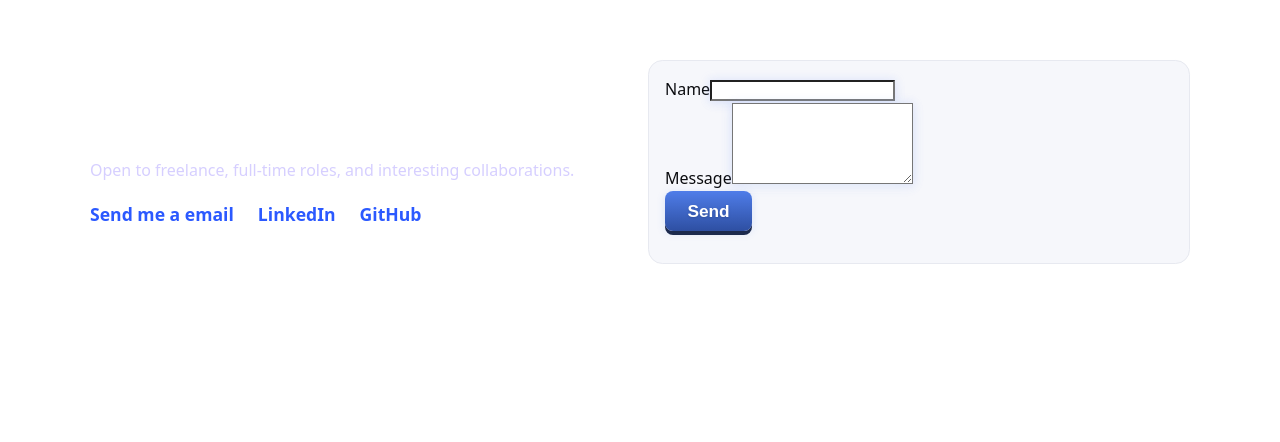
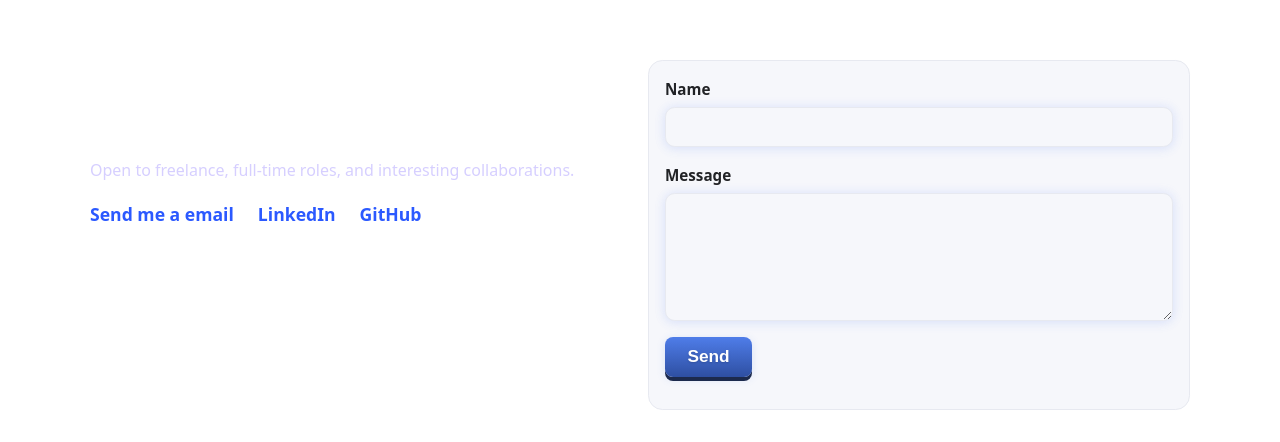
Before and after one commit to MajerAsh/AMajerWebsite, a React (Vite) app: page / in a window 1280 px wide. Shown: the part 9676-10118 px from the top of the page. Before the commit the page ends 9972 px from the top, so only its background shows below. Built offline with nearby package versions, Linux system fonts and the light colour scheme.

Commit message:
contact input form

```diff
--- a/src/Contact.css
+++ b/src/Contact.css
@@ -51,3 +51,42 @@ button.btn:hover {
   box-shadow: 0 6px 0 #1c2a4d, 0 6px 24px 0 rgba(79, 125, 233, 0.22);
   outline: none;
 }
+
+/* Contact form layout improvements: labels stack above fields, add spacing
+   between fields, make inputs full-width and consistently padded. */
+.form .field {
+  display: flex;
+  flex-direction: column;
+  gap: 0.375rem;
+  margin-bottom: 1rem;
+}
+.form .field label {
+  font-size: 0.95rem;
+  font-weight: 600;
+  color: var(--fg);
+  opacity: 0.9;
+}
+.form .field input,
+.form .field textarea {
+  width: 100%;
+  padding: 0.6rem 0.75rem;
+  border-radius: 0.6rem;
+  border: 1px solid var(--border);
+  background: var(--card);
+  color: var(--fg);
+  font-size: 1rem;
+}
+.form .field textarea {
+  min-height: 8rem;
+  resize: vertical;
+}
+
+/* Tighter spacing on very small screens */
+@media (max-width: 420px) {
+  .form .field {
+    margin-bottom: 0.75rem;
+  }
+  .form .field label {
+    font-size: 0.9rem;
+  }
+}
```
